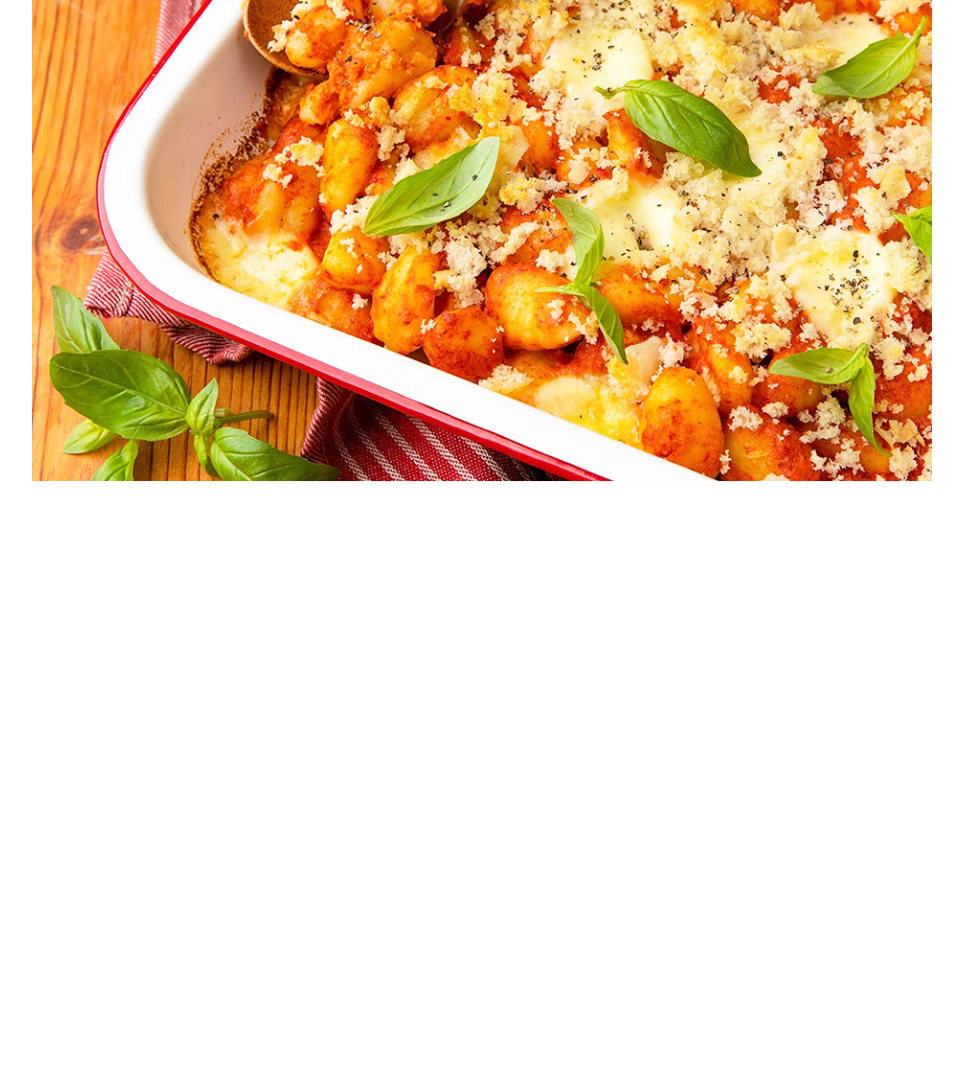
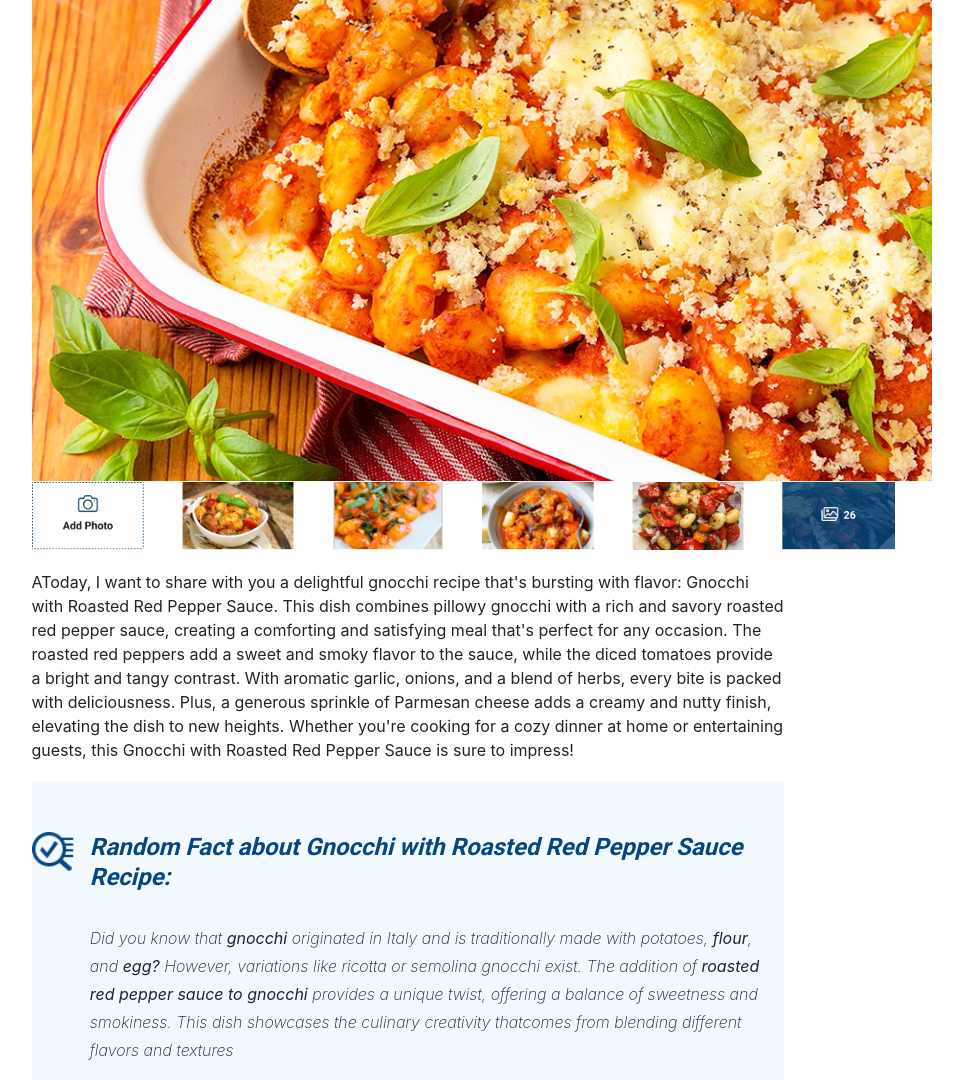
Before and after one commit to rjays16/Recipe, a PHP site: page / in a window 1280 px wide; the page is wider, and only the part inside the window is pictured. Shown: the part 481-1561 px from the top of that part, without its empty margins (161-1124 px from the left). Before the commit the page ends 963 px from the top of that part, so only its background shows below. Run offline with PHP 8.4, Linux system fonts and the light colour scheme; some libraries are stand-ins or nearby versions.

Commit message:
Push Update for facts content

```diff
--- a/content.php
+++ b/content.php
@@ -18,7 +18,7 @@
     margin-left: -5%;
 }
 
-.author, .rating, .topics, .menu, .food {
+.author, .rating, .topics, .menu, .food, .photo_bar, .text_content, .text_content_random {
     margin-left: -5%;
 }
 
@@ -81,6 +81,43 @@
     margin-left: 2%;
     z-index: 2;
 }
+.photo_bar {
+    display: flex;
+    gap: 5%;
+}
+.photo_bar img {
+    width: 112.5px;
+}
+.text_content_random {
+    display: flex;
+    gap: 5%;
+    background-color: #F2F9FF;
+}
+
+.facts img {
+    height: 40px;
+}
+
+.facts {
+    margin-top: 50px;
+    display: flex;
+}
+
+.facts h3 {
+    font-family: 'Roboto', sans-serif;
+    font-weight: 700;
+    font-style: italic;
+    font-size: 24px;
+    line-height: 30px;
+    color: #064781;
+}
+
+.facts p{
+    font-weight: 200;
+    font-style: italic;
+    font-size: 16px;
+    line-height: 28px;
+}
 </style>
 
 
@@ -137,6 +174,39 @@
                 <button class="save_button"> <img src="Images/content/pinterest.png"> Save</button>
                 <img class="food_image" src="Images/content/food.png">
             </div>
+            <div class="photo_bar">
+                <img src="Images/content/add_photo.png">
+                <img src="Images/content/1st.png">
+                <img src="Images/content/2nd.png">
+                <img src="Images/content/3rd.png">
+                <img src="Images/content/4th.png">
+                <img src="Images/content/last.png">
+            </div>
+            <div style="height: 20px;"></div>
+            <div class="text_content">
+                AToday, I want to share with you a delightful gnocchi recipe that's bursting with flavor: Gnocchi with Roasted Red Pepper
+                Sauce. This dish combines pillowy gnocchi with a rich and savory roasted red pepper sauce, creating a comforting and
+                satisfying meal that's perfect for any occasion. The roasted red peppers add a sweet and smoky flavor to the sauce, while the diced
+                tomatoes provide a bright and tangy contrast. With aromatic garlic, onions, and a blend of herbs, every bite is packed with
+                deliciousness. Plus, a generous sprinkle of Parmesan cheese adds a creamy and nutty finish, elevating the dish to new heights.
+                Whether you're cooking for a cozy dinner at home or entertaining guests, this Gnocchi with Roasted Red Pepper Sauce is sure to
+                impress!
+            </div>
+            <div style="height: 20px;"></div>
+            <div class="text_content_random">
+                <div class="facts">
+                    <img src="Images/content/facts.png" class="float-left mr-3">
+                     <div>
+                        <h3>Random Fact about Gnocchi with Roasted Red Pepper Sauce Recipe:</h3>
+                        <br>
+                        <p>Did you know that <b>gnocchi</b> originated in Italy and is traditionally made with potatoes, <b>flour</b>,
+                        and <b>egg?</b> However, variations like ricotta or semolina gnocchi exist. The addition of <b>roasted red pepper
+                        sauce to gnocchi</b> provides a unique twist, offering a balance of sweetness and smokiness. This dish showcases
+                        the culinary creativity thatcomes from blending different flavors and textures
+                    </p>
+                    </div>
+                </div>
+            </div>
             </div>
         <div class="col-md-3">
             <div class="right-side">
```
Also changed, not shown: Images/content/4th.png, Images/content/add_photo.png, Images/content/facts.png (added). Lines whose indentation alone changed are shown as unchanged.
